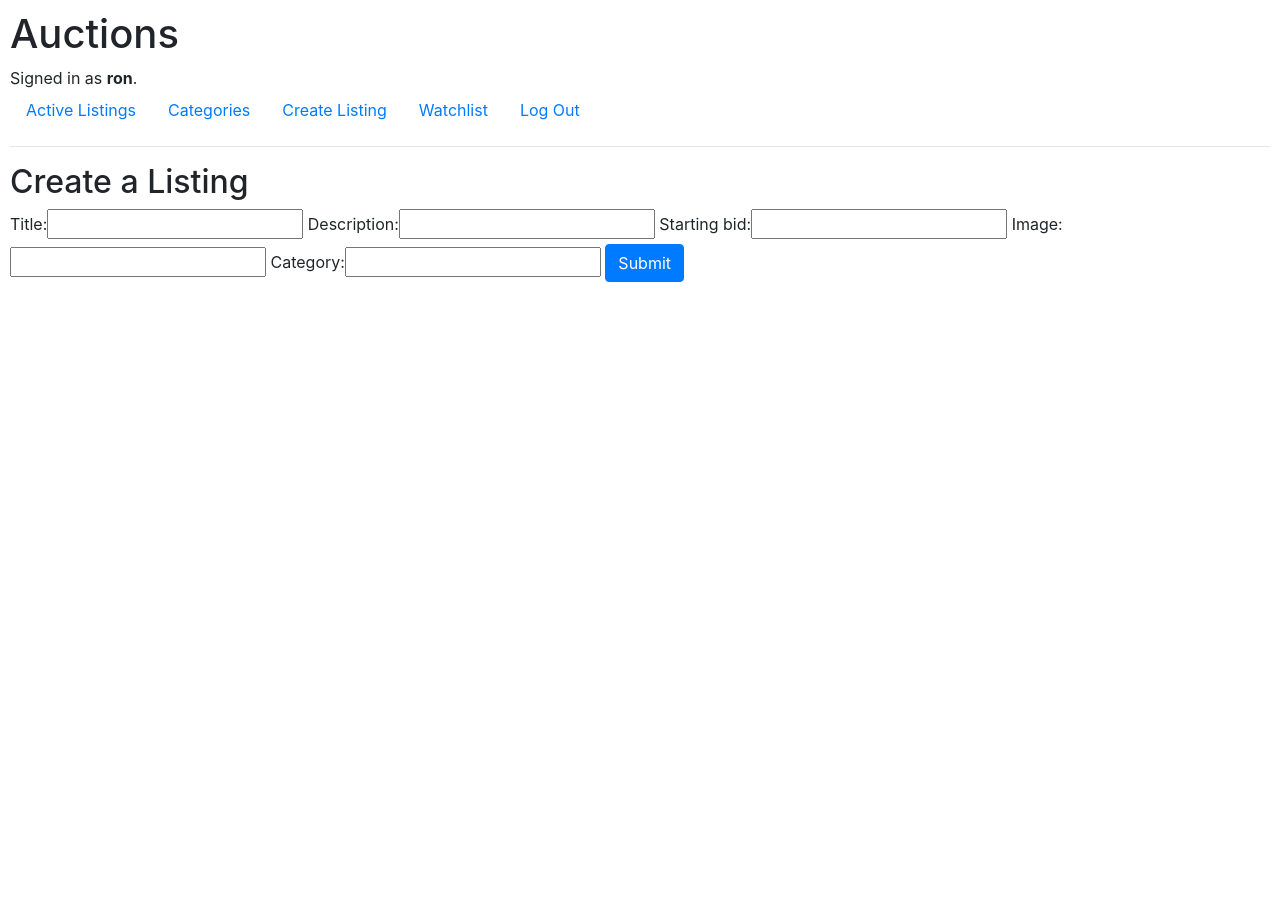
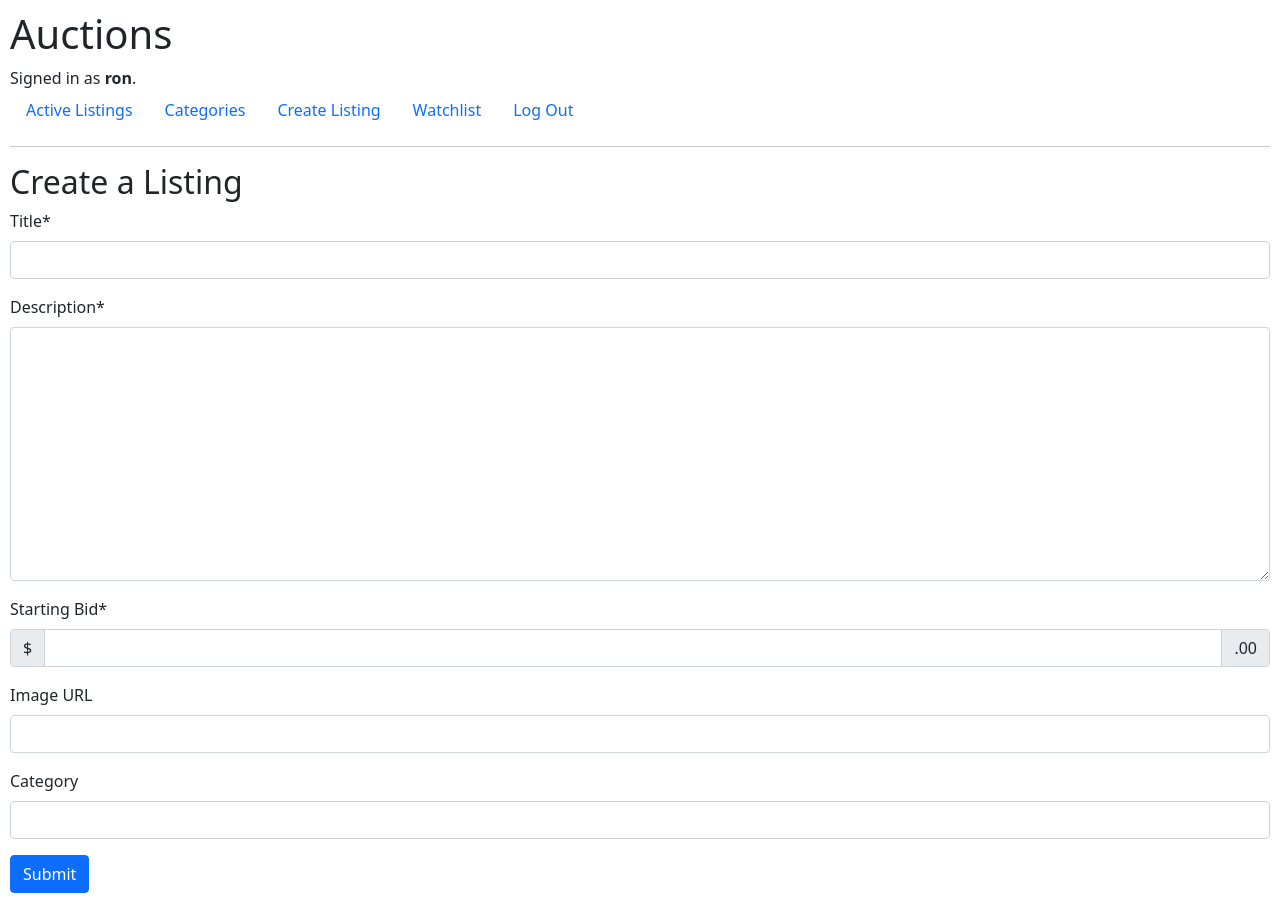
Before and after one commit to anerua/e-Commerce, a Django app: page /create_listing in a window 1280 px wide. Before the commit the page ends 282 px from the top, so only its background shows below. Run offline with Django 3.2, Linux system fonts and the light colour scheme; a user stored in the database is signed in; some libraries are stand-ins or nearby versions.

Commit message:
added bootstrap to create listing page

```diff
--- a/auctions/forms.py
+++ b/auctions/forms.py
@@ -1,16 +1,16 @@
 from django import forms
 
 class ListingForm(forms.Form):
-    title = forms.CharField(label='Title', max_length=64)
-    description = forms.CharField(label='Description')
-    starting_bid = forms.IntegerField(max_value=999999999999)
-    image = forms.URLField(required=False)
-    category = forms.CharField(max_length=64, required=False)
+    title = forms.CharField(label='Title', max_length=64, widget=forms.TextInput(attrs={'class': 'form-control'}))
+    description = forms.CharField(label='Description', widget=forms.Textarea(attrs={'class': 'form-control'}))
+    starting_bid = forms.IntegerField(max_value=999999999999, widget=forms.NumberInput(attrs={'class': 'form-control'}))
+    image = forms.URLField(required=False, widget=forms.URLInput(attrs={'class': 'form-control'}))
+    category = forms.CharField(max_length=64, required=False, widget=forms.TextInput(attrs={'class': 'form-control'}))
 
 
 class BiddingForm(forms.Form):
-    new_bid = forms.IntegerField(label='Your Bid')
+    new_bid = forms.IntegerField(label='Your Bid', widget=forms.NumberInput(attrs={'class': 'form-control'}))
 
 
 class CommentForm(forms.Form):
-    message = forms.CharField(label='Your comment')
+    message = forms.CharField(label='Your comment', widget=forms.Textarea(attrs={'class': 'form-control'}))
--- a/auctions/templates/auctions/layout.html
+++ b/auctions/templates/auctions/layout.html
@@ -3,9 +3,12 @@
 <!DOCTYPE html>
 <html lang="en">
     <head>
+        <meta charset="UTF-8">
+        <meta name="viewport" content="width=device-width, initial-scale=1">
+        <link href="https://cdn.jsdelivr.net/npm/bootstrap@5.0.2/dist/css/bootstrap.min.css" rel="stylesheet" integrity="sha384-EVSTQN3/azprG1Anm3QDgpJLIm9Nao0Yz1ztcQTwFspd3yD65VohhpuuCOmLASjC" crossorigin="anonymous">
+        <!-- <link rel="stylesheet" href="https://stackpath.bootstrapcdn.com/bootstrap/4.4.1/css/bootstrap.min.css" integrity="sha384-Vkoo8x4CGsO3+Hhxv8T/Q5PaXtkKtu6ug5TOeNV6gBiFeWPGFN9MuhOf23Q9Ifjh" crossorigin="anonymous"> -->
+        <link href="{% static 'auctions/styles.css' %}" rel="stylesheet">
         <title>{% block title %}Auctions{% endblock %}</title>
-        <link rel="stylesheet" href="https://stackpath.bootstrapcdn.com/bootstrap/4.4.1/css/bootstrap.min.css" integrity="sha384-Vkoo8x4CGsO3+Hhxv8T/Q5PaXtkKtu6ug5TOeNV6gBiFeWPGFN9MuhOf23Q9Ifjh" crossorigin="anonymous">
-        <link href="{% static 'auctions/styles.css' %}" rel="stylesheet">
     </head>
     <body>
         <h1>Auctions</h1>
@@ -45,5 +48,8 @@
         <hr>
         {% block body %}
         {% endblock %}
+
+        <!--Optional JavaScripts: Bootstrap Bundle with Popper-->
+        <script src="https://cdn.jsdelivr.net/npm/bootstrap@5.0.2/dist/js/bootstrap.bundle.min.js" integrity="sha384-MrcW6ZMFYlzcLA8Nl+NtUVF0sA7MsXsP1UyJoMp4YLEuNSfAP+JcXn/tWtIaxVXM" crossorigin="anonymous"></script>
     </body>
 </html>
--- a/auctions/templates/auctions/new_listing.html
+++ b/auctions/templates/auctions/new_listing.html
@@ -6,8 +6,32 @@
 
     <form action="{% url 'create_listing' %}" method="post">
         {% csrf_token %}
-        {{ form }}
-        <input class="btn btn-primary" type="submit" value="Submit">
+        <div class="mb-3">
+            <label class="form-label">Title*</label>
+            {{ form.title }}
+        </div>
+        <div class="mb-3">
+            <label class="form-label">Description*</label>
+            {{ form.description }}
+        </div>
+        <div class="mb-3">
+            <label class="form-label">Starting Bid*</label>
+            <div class="input-group mb-3">
+                <span class="input-group-text">$</span>
+                {{ form.starting_bid }}
+                <span class="input-group-text">.00</span>
+            </div>
+        </div>
+        <div class="mb-3">
+            <label class="form-label">Image URL</label>
+            {{ form.image }}
+        </div>
+        <div class="mb-3">
+            <label class="form-label">Category</label>
+            {{ form.category }}
+        </div>
+        <button class="btn btn-primary" type="submit">Submit</button>
+
     </form>
 
 {% endblock %}
```
Also changed, not shown: auctions/templates/auctions/listing.html (+28 -6 lines), db.sqlite3.
